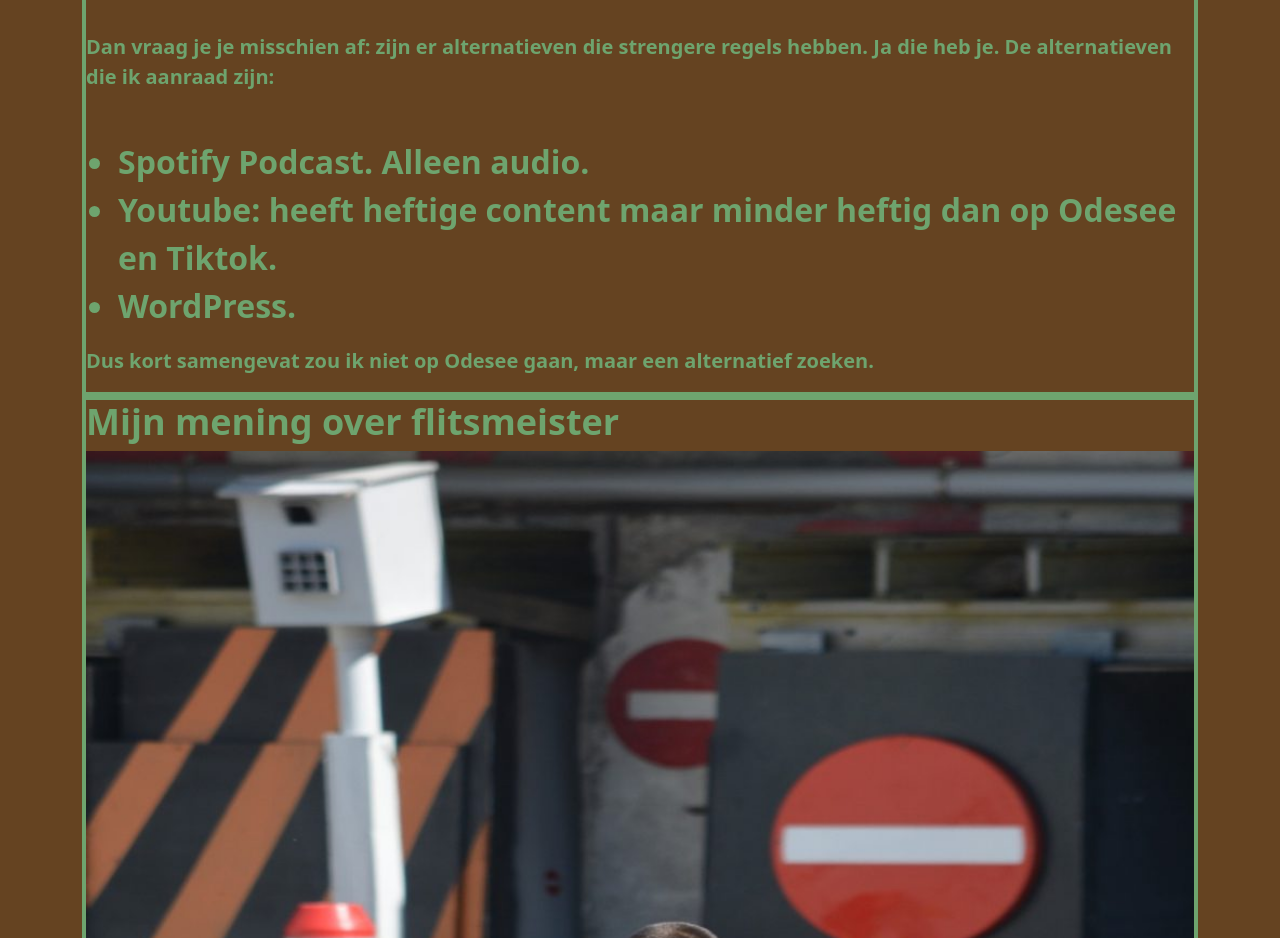
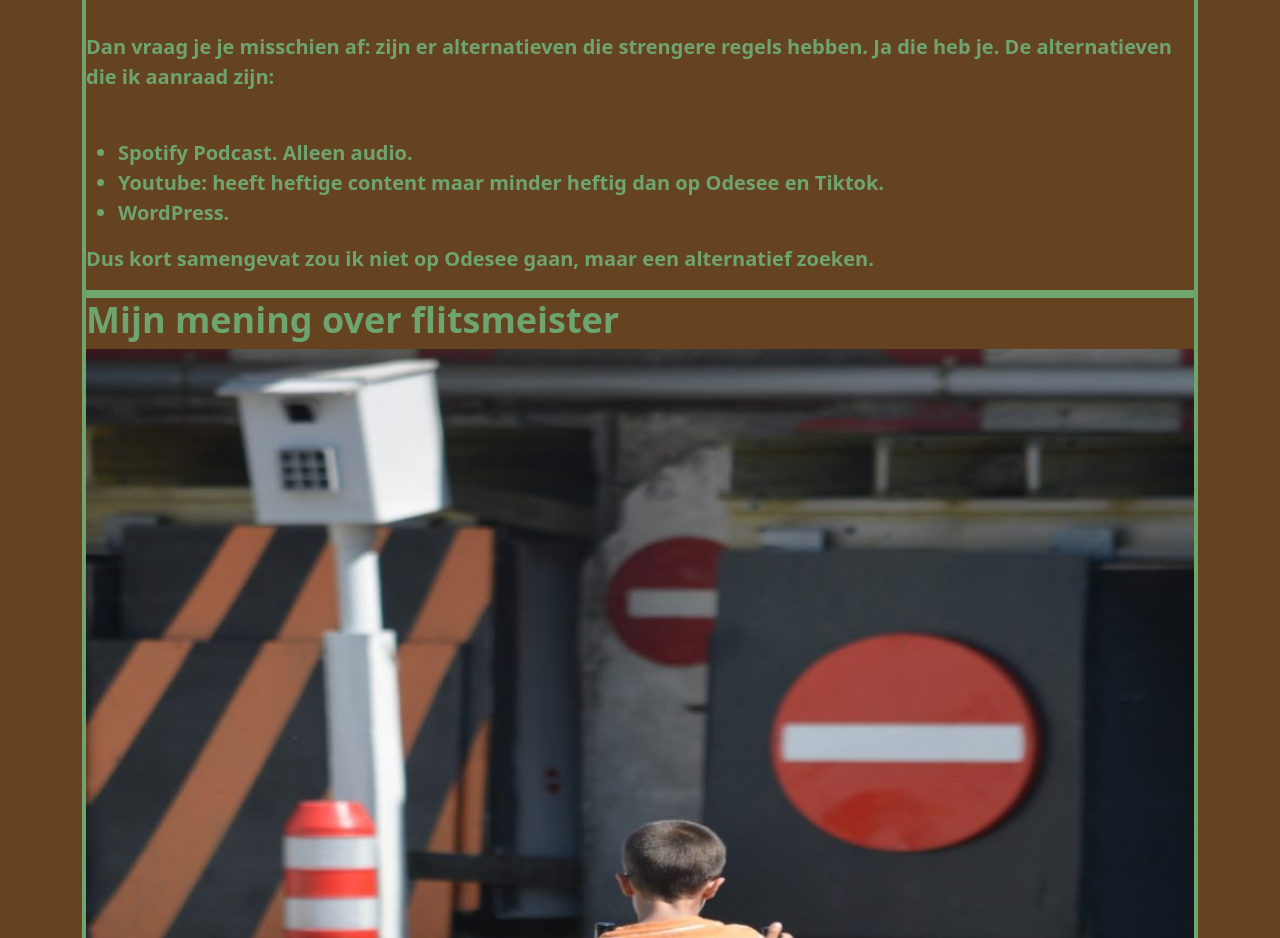
Before and after one commit to rgcreator/ricardosmindsettips, a website: page index.html in a window 1280 px wide. Shown: the part 2600-3538 px from the top of the page. Drawn offline with Linux system fonts and the light colour scheme.

Commit message:
Update style.css

```diff
--- a/css/style.css
+++ b/css/style.css
@@ -1,7 +1,7 @@
 li{
     color: rgb(110, 164, 110);
     font-weight: bold;
-    font-size: 32px;
+    font-size: 20px;
 }
 a{
     color: rgb(110, 164, 110);
```
